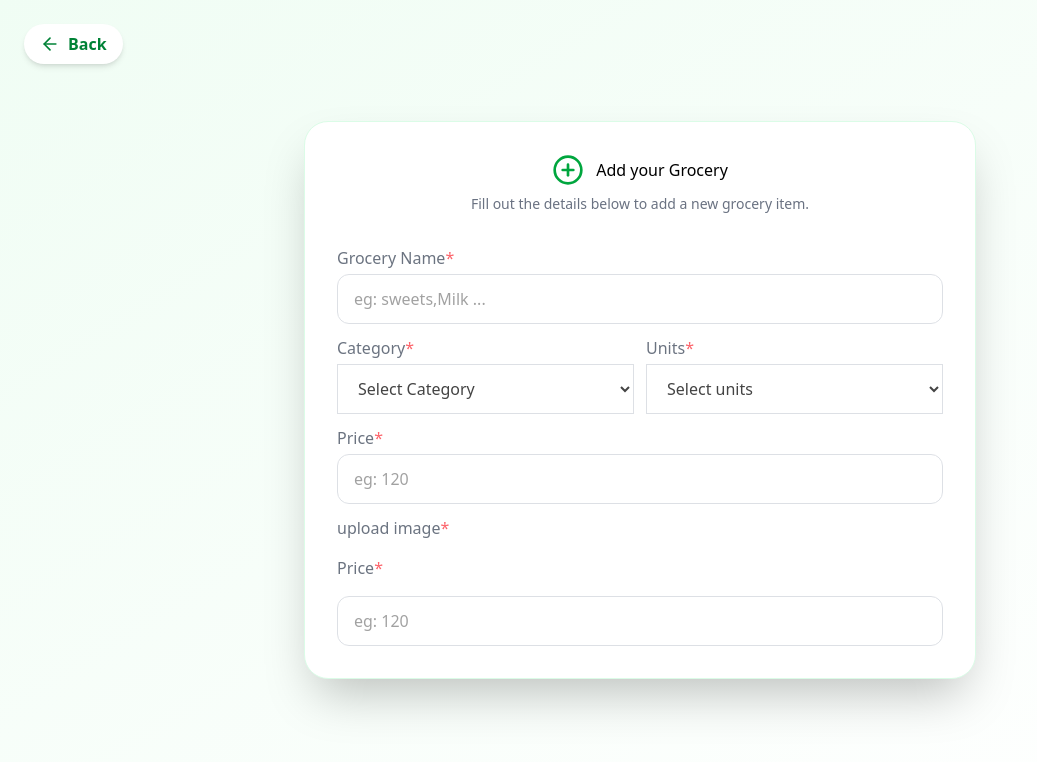
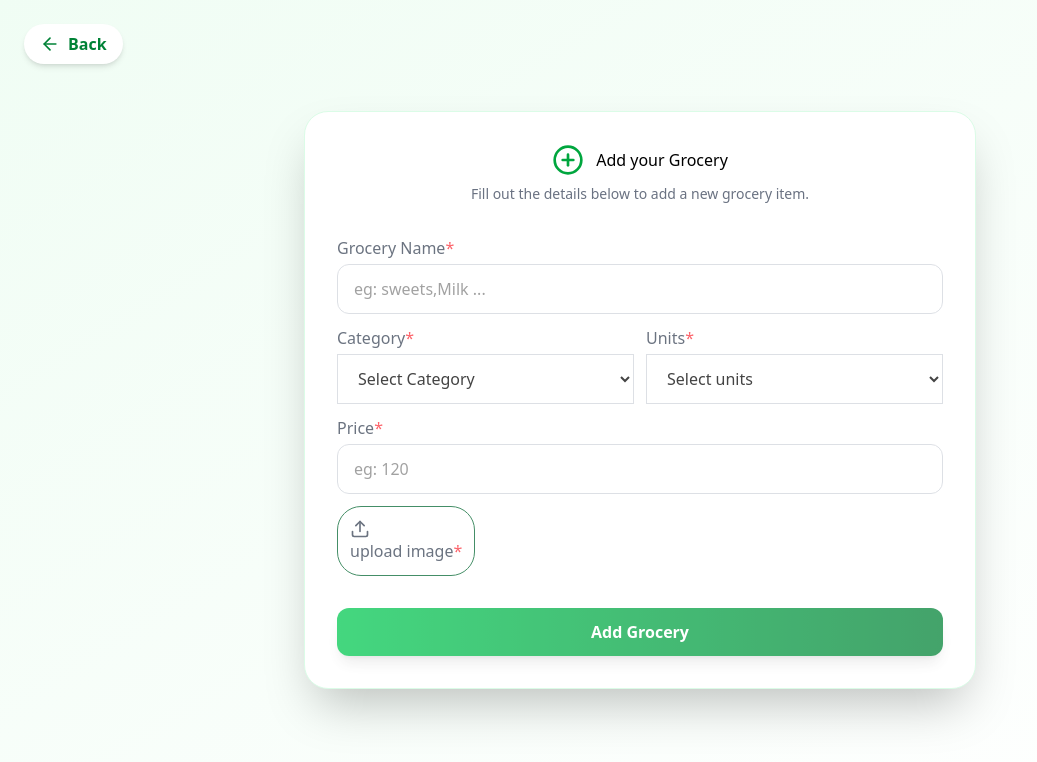
Before and after one commit to vishal-gawade-031/snap-cart, a Next.js app: page /admin/add-grocery in a window 1280 px wide. Shown: the top 762 px of the page, without its empty margins (0-1037 px from the left). Built offline with nearby package versions, Linux system fonts and the light colour scheme.

Commit message:
api added

```diff
--- a/src/app/admin/add-grocery/page.tsx
+++ b/src/app/admin/add-grocery/page.tsx
@@ -1,12 +1,13 @@
-'use client'
-import { ArrowLeft, LucideAirVent, Plus, PlusCircle } from 'lucide-react'
-import Link from 'next/link'
-import {motion} from "motion/react"
-import React, { ChangeEvent, useState } from 'react'
-import { url } from 'inspector'
-import Image from 'next/image'
+"use client";
+import { ArrowLeft, LucideAirVent, Plus, PlusCircle, Upload } from "lucide-react";
+import Link from "next/link";
+import { motion } from "motion/react";
+import React, { ChangeEvent, FormEvent, useState } from "react";
+import { url } from "inspector";
+import Image from "next/image";
+import axios from "axios";
 
-const categories=[
+const categories = [
     "Fruits & Vegetables",
     "Dairy & Eggs",
     "Rice, Atta & Grains",
@@ -16,124 +17,186 @@ const categories=[
     "Personal Care",
     "household Essentials",
     "Instant & Packaged Food",
-            "Baby & Pet Care"
-]
-const units=["kg","g","liter","ml","piece","pack"];
+    "Baby & Pet Care",
+];
+const units = ["kg", "g", "liter", "ml", "piece", "pack"];
 const AddGrocery = () => {
-    const [name,setName]=useState("");
-    const [category,setCategory]=useState("");
-    const [unit,setUnit]=useState("");
-     const [price,setPrice]=useState("");
-    const [preview,setPreview]=useState<string | null>();
-    const [backendImage,setBackendImage]=useState<Blob | null>()
+    const [name, setName] = useState("");
+    const [category, setCategory] = useState("");
+    const [unit, setUnit] = useState("");
+    const [price, setPrice] = useState("");
+    const [preview, setPreview] = useState<string | null>();
+    const [backendImage, setBackendImage] = useState<Blob | null>();
     //IMg
     const handleImageChange = (e: React.ChangeEvent<HTMLInputElement>) => {
-  const files = e.target.files
-  if (!files || files.length === 0) return
+        const files = e.target.files;
+        if (!files || files.length === 0) return;
 
-  const file = files[0]
-  setBackendImage(file)
-  setPreview(URL.createObjectURL(file))
+        const file = files[0];
+        setBackendImage(file);
+        setPreview(URL.createObjectURL(file));
+    };
+    //after submit
+    const handleSubmit=async (e:FormEvent)=>{
+        e.preventDefault()
+        try{
+            const formData=new FormData()
+            formData.append("name",name)
+            formData.append("category",category)
+            formData.append("price",price)
+            formData.append("unit",unit)
+            if(backendImage){
+                formData.append("image",backendImage)
+            }
+
+            const result=await axios.post("/api/admin/add-grocery",formData)
+            console.log(result.data);
+        }catch(error){
+            console.log("error:=",error)
+        }
     }
     return (
-    <div className='min-h-screen flex items-center justify-center
-    bg-linear-to-br from-green-50 to-white py-16 px-4 relative'>
-            <Link href={"/"} className='absolute top-6 left-6 flex items-center gap-2
+        <div
+            className="min-h-screen flex items-center justify-center
+    bg-linear-to-br from-green-50 to-white py-16 px-4 relative"
+        >
+            <Link
+                href={"/"}
+                className="absolute top-6 left-6 flex items-center gap-2
             text-green-700 font-semibold bg-white px-4 py-2 rounded-full shadow-md
-            hover:bg-green-100 hover:shadow-lg transition-all'>
-                <ArrowLeft className='w-5 h-5'/>
-                    <span className='hidden md:flex'>Back</span>
+            hover:bg-green-100 hover:shadow-lg transition-all"
+            >
+                <ArrowLeft className="w-5 h-5" />
+                <span className="hidden md:flex">Back</span>
             </Link>
 
             <motion.div
-                    initial={{y:20,opacity:20}}
-                    animate={{y:0,opacity:1}}
-                    transition={{duration:0.2}}
-                    className='bg-white w-full max-w-2xl shadow-2xl rounded-3xl border border-green-100 p-8'>
+                initial={{ y: 20, opacity: 20 }}
+                animate={{ y: 0, opacity: 1 }}
+                transition={{ duration: 0.2 }}
+                className="bg-white w-full max-w-2xl shadow-2xl rounded-3xl border border-green-100 p-8"
+            >
                 <div className="flex flex-col items-center mb-8">
                     <div className="flex items-center gap-3">
-                        <PlusCircle className='text-green-600 w-8 h-8'/>
+                        <PlusCircle className="text-green-600 w-8 h-8" />
                         <h1>Add your Grocery</h1>
                     </div>
-                        <p className='text-gray-500 text-sm mt-2 text-center'> Fill out the details below to add a new grocery item.</p>
+                    <p className="text-gray-500 text-sm mt-2 text-center">
+                        {" "}
+                        Fill out the details below to add a new grocery item.
+                    </p>
                 </div>
 
-                <form className='flex flex-col gap-3 w-full animate-pulse'>
-                    <div >
-                    <label htmlFor='name' className='block text-gray-700 font-medium mb-1'>Grocery Name
-                        <span className='text-red-500'>*</span>
+                <form className="flex flex-col gap-3 w-full animate-pulse" onSubmit={handleSubmit}>
+                    <div>
+                        <label
+                            htmlFor="name"
+                            className="block text-gray-700 font-medium mb-1"
+                        >
+                            Grocery Name
+                            <span className="text-red-500">*</span>
                         </label>
-                    <input type="text" id='name' placeholder='eg: sweets,Milk ...' className='w-full border border-gray-300
-                    rounded-xl px-4 py-3 outline-none focus:ring-2 focus:ring-green-400 transition-all'
-                    onChange={(e)=>setName(e.target.value)}
-                    value={name} />
+                        <input
+                            type="text"
+                            id="name"
+                            placeholder="eg: sweets,Milk ..."
+                            className="w-full border border-gray-300
+                    rounded-xl px-4 py-3 outline-none focus:ring-2 focus:ring-green-400 transition-all"
+                            onChange={(e) => setName(e.target.value)}
+                            value={name}
+                        />
                     </div>
                     <div className="grid grid-cols-1 sm:grid-cols-2 gap-3">
                         <div className="">
-                                <label className='block text-gray-700 font-medium mb-1'>Category
-                                    <span className='text-red-500'>*</span></label>
-                                    <select name="category" className='w-full border border-gray-300 rounded-x1 px-4
-                                    py-3 outline-none focus:rin-2 focus:ring-green-400 transition-all bg-white'
-                                    onChange={(e)=>setCategory(e.target.value)}>
+                            <label className="block text-gray-700 font-medium mb-1">
+                                Category
+                                <span className="text-red-500">*</span>
+                            </label>
+                            <select
+                                name="category"
+                                className="w-full border border-gray-300 rounded-x1 px-4
+                                    py-3 outline-none focus:rin-2 focus:ring-green-400 transition-all bg-white"
+                                onChange={(e) => setCategory(e.target.value)}
+                            >
                                 <option value="">Select Category</option>
-                                        {categories.map(cat=>(
+                                {categories.map((cat) => (
                                     <option value={cat}>{cat}</option>
                                 ))}
-
                             </select>
                         </div>
                         <div className="">
-                                                     <label className='block text-gray-700 font-medium mb-1'>Units
-                                    <span className='text-red-500'>*</span></label>
-                                    <select name="Units" className='w-full border border-gray-300 rounded-x1 px-4
-                                    py-3 outline-none focus:rin-2 focus:ring-green-400 transition-all bg-white'
-                                    onChange={(e)=>{setUnit(e.target.value)}}
-                                    value={unit}>
+                            <label className="block text-gray-700 font-medium mb-1">
+                                Units
+                                <span className="text-red-500">*</span>
+                            </label>
+                            <select
+                                name="Units"
+                                className="w-full border border-gray-300 rounded-x1 px-4
+                                    py-3 outline-none focus:rin-2 focus:ring-green-400 transition-all bg-white"
+                                onChange={(e) => {
+                                    setUnit(e.target.value);
+                                }}
+                                value={unit}
+                            >
                                 <option value="">Select units</option>
-                                        {units.map(cat=>(
+                                {units.map((cat) => (
                                     <option value={cat}>{cat}</option>
                                 ))}
-
                             </select>
                         </div>
                     </div>
-                          <div >
-                    <label htmlFor='name' className='block text-gray-700 font-medium mb-1'>Price
-                        <span className='text-red-500'>*</span>
+                    <div>
+                        <label
+                            htmlFor="name"
+                            className="block text-gray-700 font-medium mb-1"
+                        >
+                            Price
+                            <span className="text-red-500">*</span>
                         </label>
-                    <input type="text" id='name' placeholder='eg: 120' className='w-full border border-gray-300
-                    rounded-xl px-4 py-3 outline-none focus:ring-2 focus:ring-green-400 transition-all'
-                    onChange={(e)=>setPrice(e.target.value)}
+                        <input
+                            type="text"
+                            id="name"
+                            placeholder="eg: 120"
+                            className="w-full border border-gray-300
+                    rounded-xl px-4 py-3 outline-none focus:ring-2 focus:ring-green-400 transition-all"
+                            onChange={(e) => setPrice(e.target.value)}
                             value={price}
                         />
                     </div>
 
-                                     <div className='flex flex-col sm:flex-row items-center gap-5' >
-                    <label htmlFor='image' className='block text-gray-700 font-medium mb-1'>upload image
-                        <span className='text-red-500'>*</span>
+                    <div className="flex flex-col sm:flex-row items-center gap-5">
+                        <label
+                            htmlFor="image"
+                            className="block text-gray-700 font-medium mb-1 border border-green-800 rounded-3xl p-3"
+                        >
+                           <Upload className="w-5 h-5"/> upload image
+                            <span className="text-red-500">*</span>
                         </label>
-                    <input type="file" id='name' hidden
-                    onChange={handleImageChange}
+                        <input type="file" id="image" accept="image/*" hidden onChange={handleImageChange} />
+                        {preview && (
+                            <Image
+                                src={preview}
+                                width={100}
+                                height={100}
+                                alt="image"
+                                className="rounded-xl shadow-md border border-gray-200 object-cover"
                             />
-                    {preview && <Image src={preview}  width={100} height={100} alt='image'
-                    className='rounded-xl shadow-md border border-gray-200 object-cover'/>}
+                        )}
                     </div>
 
-                           <label htmlFor='name' className='block text-gray-700 font-medium mb-1'>Price
-                        <span className='text-red-500'>*</span>
-                    </label>
-                    <input type="text" id='name' placeholder='eg: 120' className='w-full border border-gray-300
-                    rounded-xl px-4 py-3 outline-none focus:ring-2 focus:ring-green-400 transition-all'
-                    onChange={(e)=>setPrice(e.target.value)}
-                    value={price}
-                    />
+                    <motion.button
+                    whileHover={{scale:1.01}}
+                    whileTap={{scale:0.9}}
+                    className="mt-4 w-full bg-linear-to-r from-green-500 to-green-700 text-white font-semibold py-3
+                    rounded-xl shadow-lg hover:shadow-xl disabled:opacity-60 transition-all flex items-center justify-center gap-2"
+                    >
+                        Add Grocery
 
-
-
+                    </motion.button>
                 </form>
             </motion.div>
         </div>
-  )
-}
+    );
+};
 
-export default AddGrocery
+export default AddGrocery;
--- a/src/app/api/admin/add-grocery/route.ts
+++ b/src/app/api/admin/add-grocery/route.ts
@@ -9,8 +9,7 @@ export async function POST(req:NextRequest) {
         await connectDb()
         const session=await auth();
         if(session?.user?.role !== "admin"){
-            {message:"you are not an admin"},
-            {status:400}
+            {message:"you are not an admin"}
         }
         const formData=await req.formData()
        console.log("form data:",formData);
```
Lines whose indentation alone changed are shown as unchanged.
